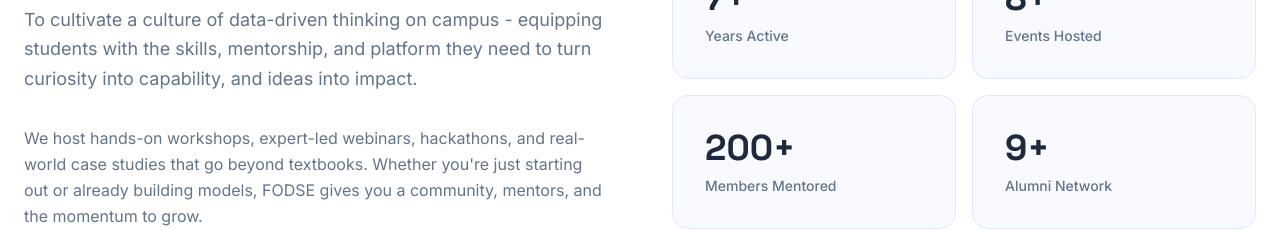
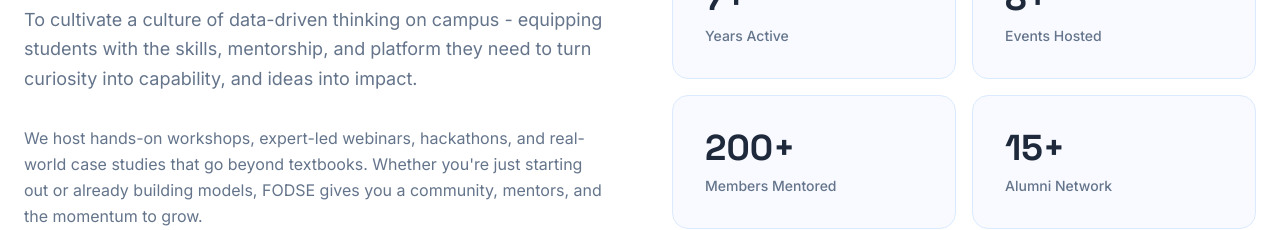
Before and after one commit to fodsesvce/FODSE-Website, a Next.js app: page / in a window 1280 px wide. Shown: the part 1040-1270 px from the top of the page. Built offline with nearby package versions, Linux system fonts and the light colour scheme.

Commit message:
Update AboutPreview.tsx

```diff
--- a/components/home/AboutPreview.tsx
+++ b/components/home/AboutPreview.tsx
@@ -8,7 +8,7 @@
   { value: "7+", label: "Years Active" },
   { value: "8+", label: "Events Hosted" },
   { value: "200+", label: "Members Mentored" },
-  { value: "9+", label: "Alumni Network" },
+  { value: "15+", label: "Alumni Network" },
 ];
 
 export default function AboutPreview() {
```
